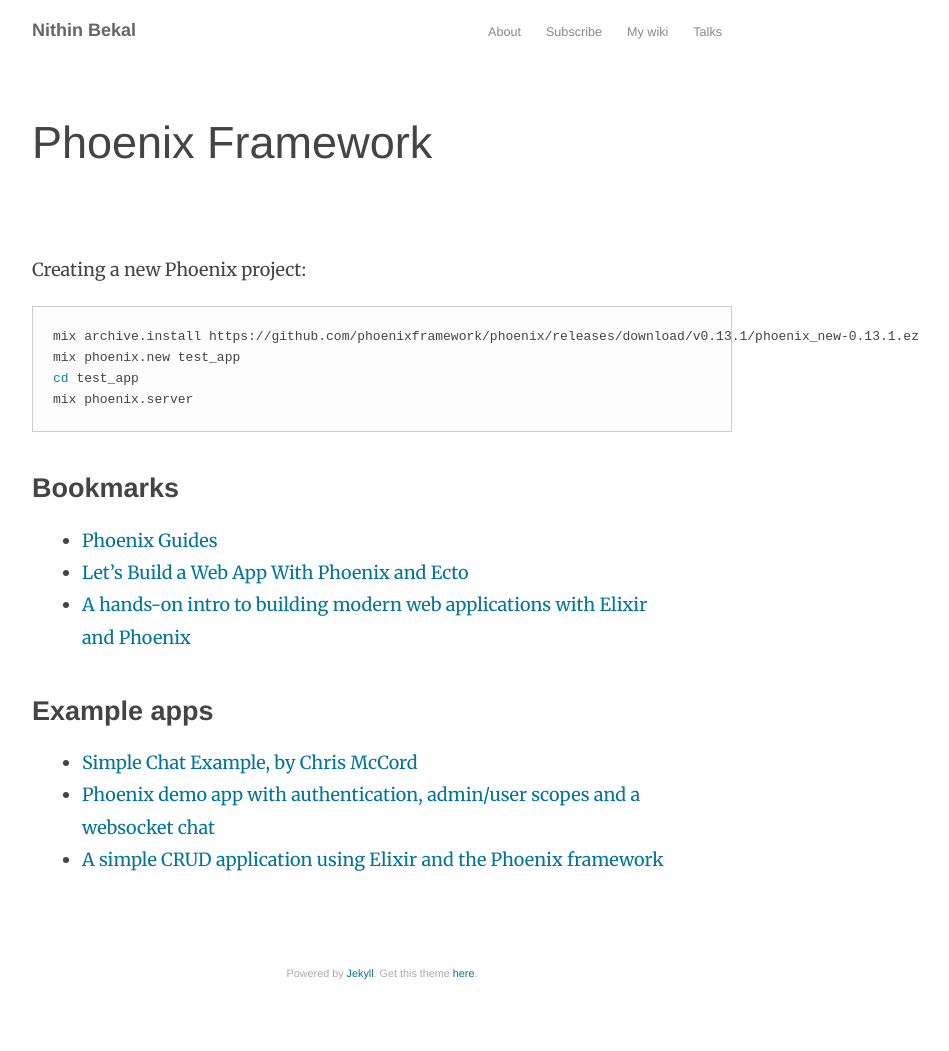
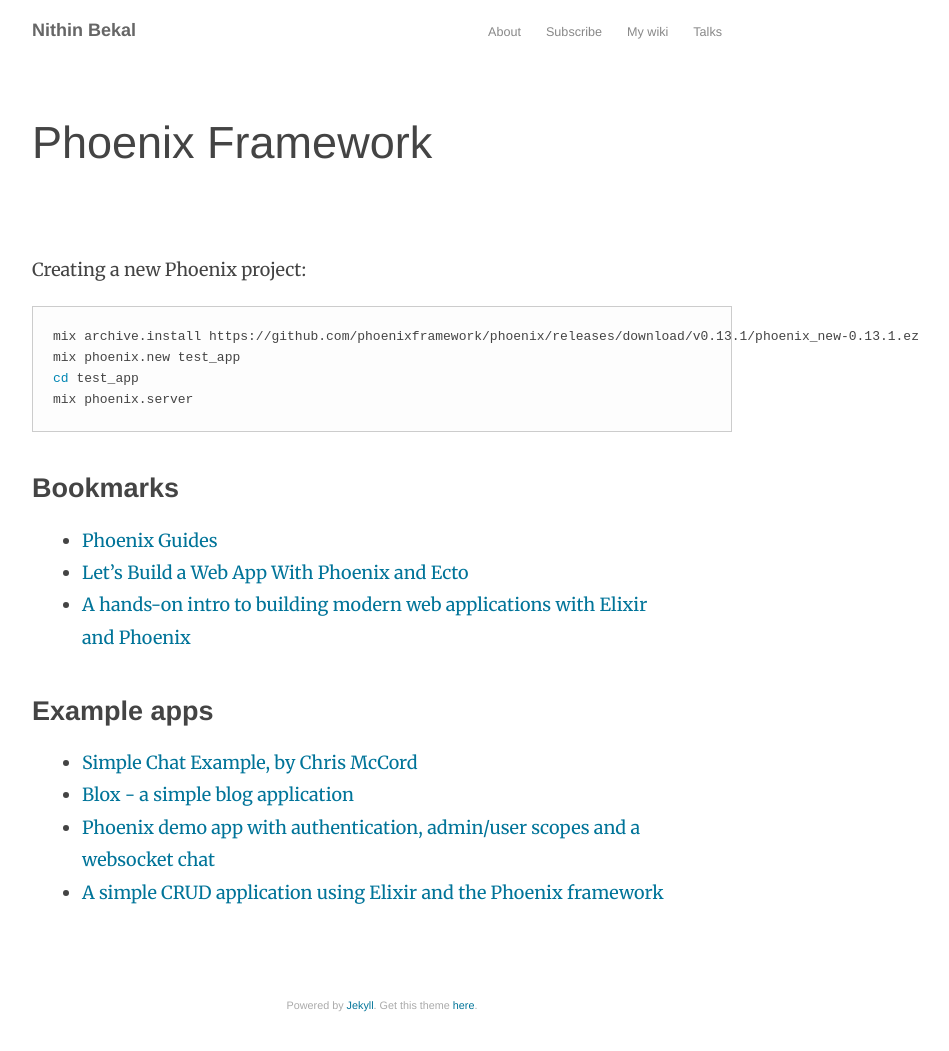
Before and after one commit to nithinbekal/nithinbekal.github.io, a Jekyll site: the page built from notes/phoenix.md, in a window 1280 px wide. Shown: the whole page, without its empty margins (258-1207 px from the left). Built offline with Jekyll 4.4.1, drawn with Linux system fonts in a browser that asks for light colours; before the commit the page ends 1019 px from its top, so only the background shows below that.

Commit message:
Phoenix bookmark

```diff
--- a/notes/phoenix.md
+++ b/notes/phoenix.md
@@ -21,5 +21,6 @@
 ## Example apps
 
 * [Simple Chat Example, by Chris McCord](https://github.com/chrismccord/phoenix_chat_example)
+* [Blox - a simple blog application](https://github.com/drewolson/blox)
 * [Phoenix demo app with authentication, admin/user scopes and a websocket chat](https://github.com/pmontrasio/phoenix-demo-app)
 * [A simple CRUD application using Elixir and the Phoenix framework](https://github.com/gogogarrett/phoenix_crud)
```
